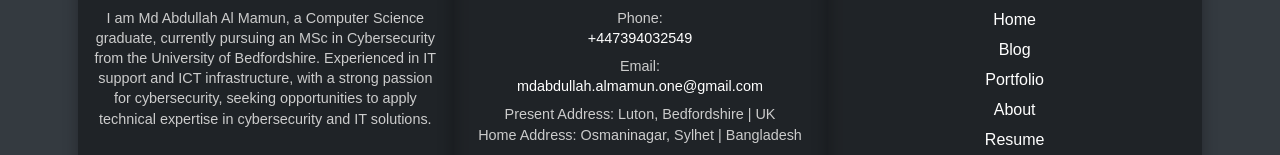
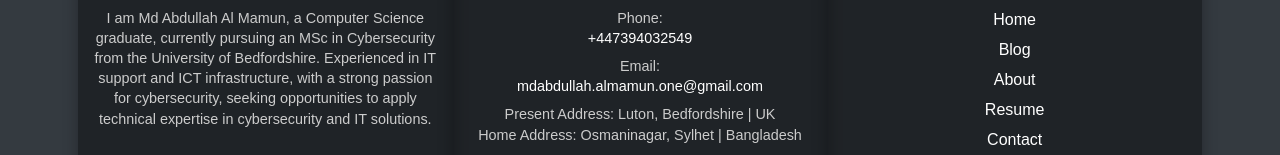
Before and after one commit to mamun12345678/almamun, a React (Create React App) app: page /#/contact in a window 1280 px wide. Shown: the part 926-1081 px from the top of the page. Built offline with nearby package versions, Linux system fonts and the light colour scheme.

Commit message:
1st October 2025

```diff
--- a/src/components/Footer.js
+++ b/src/components/Footer.js
@@ -54,7 +54,6 @@ const Footer = () => {
             <ul className="list-unstyled footer-links">
               <li><Link to="/" className="footer-link">Home</Link></li>
               <li><Link to="/blog" className="footer-link">Blog</Link></li>
-              <li><Link to="/portfolio" className="footer-link">Portfolio</Link></li>
               <li><Link to="/about" className="footer-link">About</Link></li>
               <li><Link to="/resume" className="footer-link">Resume</Link></li>
               <li><Link to="/contact" className="footer-link">Contact</Link></li>
```
Also changed, not shown: 1 other file (tests, documents, lock files or other folders).
